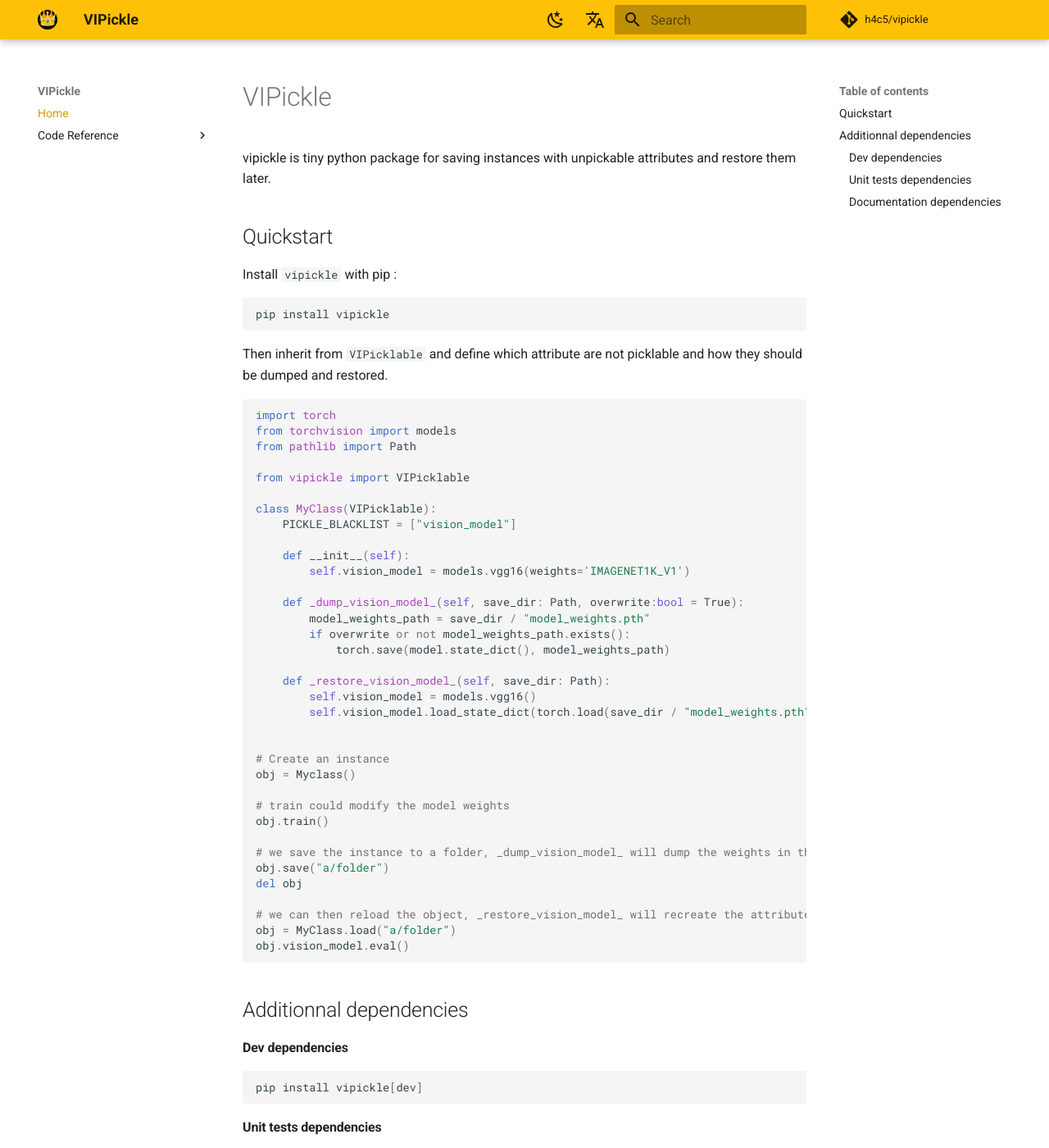
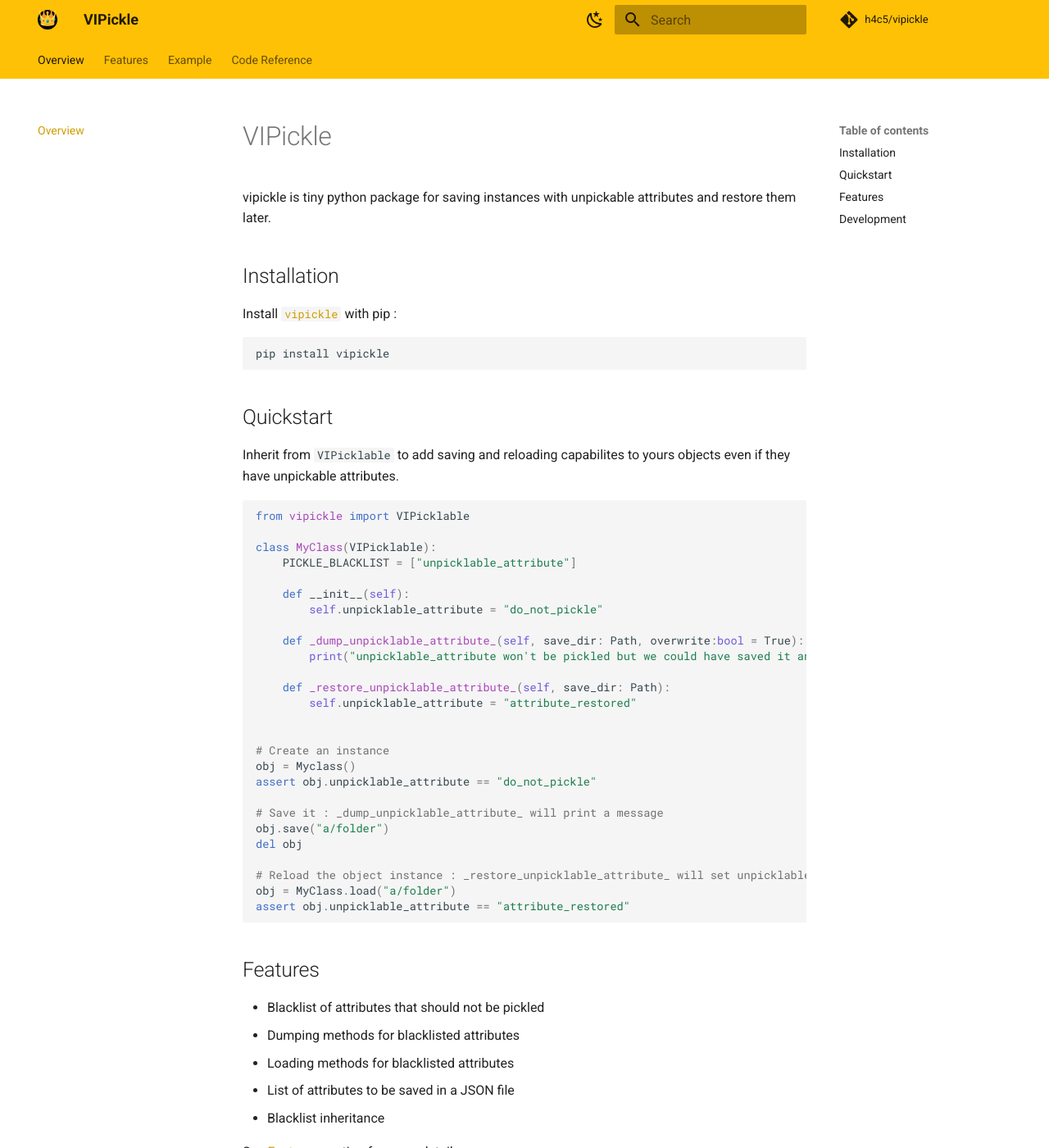
Before and after one commit to h4c5/vipickle, an MkDocs documentation site: the page built from docs/index.md, in a window 1280 px wide and 1400 px high. Shown: the whole window at 82% size. Built offline with MkDocs 1.6.1 and Material for MkDocs 9.7.7, drawn with Linux system fonts in a browser that asks for light colours; comment, search, counter and statistics services are not loaded; some of the changed text lies outside the part shown.

Commit message:
docs: :memo: update doc

````diff
--- a/docs/index.md
+++ b/docs/index.md
@@ -2,70 +2,86 @@
 
 vipickle is tiny python package for saving instances with unpickable attributes and restore them later.
 
-## Quickstart
+## Installation
 
-Install `vipickle` with pip :
+Install [`vipickle`](https://pypi.org/project/vipickle/) with pip :
 
 ```bash
 pip install vipickle
 ```
 
-Then inherit from `VIPicklable` and define which attribute are not picklable and how they should be dumped and restored.
+## Quickstart
+
+Inherit from `VIPicklable` to add saving and reloading capabilites to yours objects even if they have unpickable
+attributes.
 
 ```python
-import torch
-from torchvision import models
-from pathlib import Path
-
 from vipickle import VIPicklable
 
 class MyClass(VIPicklable):
-    PICKLE_BLACKLIST = ["vision_model"]
+    PICKLE_BLACKLIST = ["unpicklable_attribute"]
 
     def __init__(self):
-        self.vision_model = models.vgg16(weights='IMAGENET1K_V1')
+        self.unpicklable_attribute = "do_not_pickle"
 
-    def _dump_vision_model_(self, save_dir: Path, overwrite:bool = True):
-        model_weights_path = save_dir / "model_weights.pth"
-        if overwrite or not model_weights_path.exists():
-            torch.save(model.state_dict(), model_weights_path)
+    def _dump_unpicklable_attribute_(self, save_dir: Path, overwrite:bool = True):
+        print("unpicklable_attribute won't be pickled but we could have saved it another way")
 
-    def _restore_vision_model_(self, save_dir: Path):
-        self.vision_model = models.vgg16()
-        self.vision_model.load_state_dict(torch.load(save_dir / "model_weights.pth"))
+    def _restore_unpicklable_attribute_(self, save_dir: Path):
+        self.unpicklable_attribute = "attribute_restored"
 
 
 # Create an instance
 obj = Myclass()
+assert obj.unpicklable_attribute == "do_not_pickle"
 
-# train could modify the model weights
-obj.train()
-
-# we save the instance to a folder, _dump_vision_model_ will dump the weights in the folder
+# Save it : _dump_unpicklable_attribute_ will print a message
 obj.save("a/folder")
 del obj
 
-# we can then reload the object, _restore_vision_model_ will recreate the attribute vision_model and load the weights
+# Reload the object instance : _restore_unpicklable_attribute_ will set unpicklable_attribute
 obj = MyClass.load("a/folder")
-obj.vision_model.eval()
+assert obj.unpicklable_attribute == "attribute_restored"
 ```
 
-## Additionnal dependencies
+## Features
 
-#### Dev dependencies
+-   Blacklist of attributes that should not be pickled
+-   Dumping methods for blacklisted attributes
+-   Loading methods for blacklisted attributes
+-   List of attributes to be saved in a JSON file
+-   Blacklist inheritance
+
+See [Features](features/blacklist/) section for more details
+
+## Development
+
+Clone the repository and create a virtual environement
 
 ```bash
+git clone https://github.com/h4c5/vipickle
+cd vipickle
+python -m venv .venv
+```
+
+Activate the virtual environment and install dev dependencies :
+
+```bash
+source .venv/bin/activate
 pip install vipickle[dev]
 ```
 
-#### Unit tests dependencies
+Make modifications.
 
-```bash
-pip install vipickle[test]
-```
-
-#### Documentation dependencies
+To build the documentation, first install the documentation dependencies :
 
 ```bash
 pip install vipickle[doc]
 ```
+
+Then :
+
+```bash
+mkdocs serve # for local serving
+mkdocs build # to build documentation
+```
--- a/mkdocs.yml
+++ b/mkdocs.yml
@@ -23,19 +23,19 @@
           primary: amber
     features:
         - content.code.annotate
+        - navigation.tabs
+        - navigation.top
 
 nav:
-    - Home: index.md
+    - Overview: index.md
+    - Features:
+          - Blacklisting: features/blacklist.md
+          - Saving: features/saving.md
+          - Loading: features/loading.md
+          - Config file: features/config.md
+    - Example:
+          - Pytorch model wrapper: examples/pytorch.md
     - Code Reference: reference/
-
-extra:
-    alternate:
-        - name: English
-          link: /
-          lang: en
-        - name: Français
-          link: /fr/
-          lang: fr
 
 plugins:
     - search
@@ -53,10 +53,18 @@
                       show_docstring_attributes: true
 
 markdown_extensions:
+    - admonition
+    - pymdownx.details
     - pymdownx.highlight:
           anchor_linenums: true
           line_spans: __span
           pygments_lang_class: true
     - pymdownx.inlinehilite
     - pymdownx.snippets
-    - pymdownx.superfences
+    - pymdownx.tasklist:
+          custom_checkbox: true
+    - pymdownx.superfences:
+          custom_fences:
+              - name: mermaid
+                class: mermaid
+                format: !!python/name:pymdownx.superfences.fence_code_format
````
Also changed, not shown: docs/features/blacklist.md (added, +61 -0 lines), docs/features/config.md (added, +27 -0 lines), docs/features/loading.md (added, +20 -0 lines), docs/features/saving.md (added, +19 -0 lines), docs/fr/index.md (deleted, +0 -75 lines), docs/examples/pytorch.md (added), docs/reference.md (line endings or trailing spaces).
